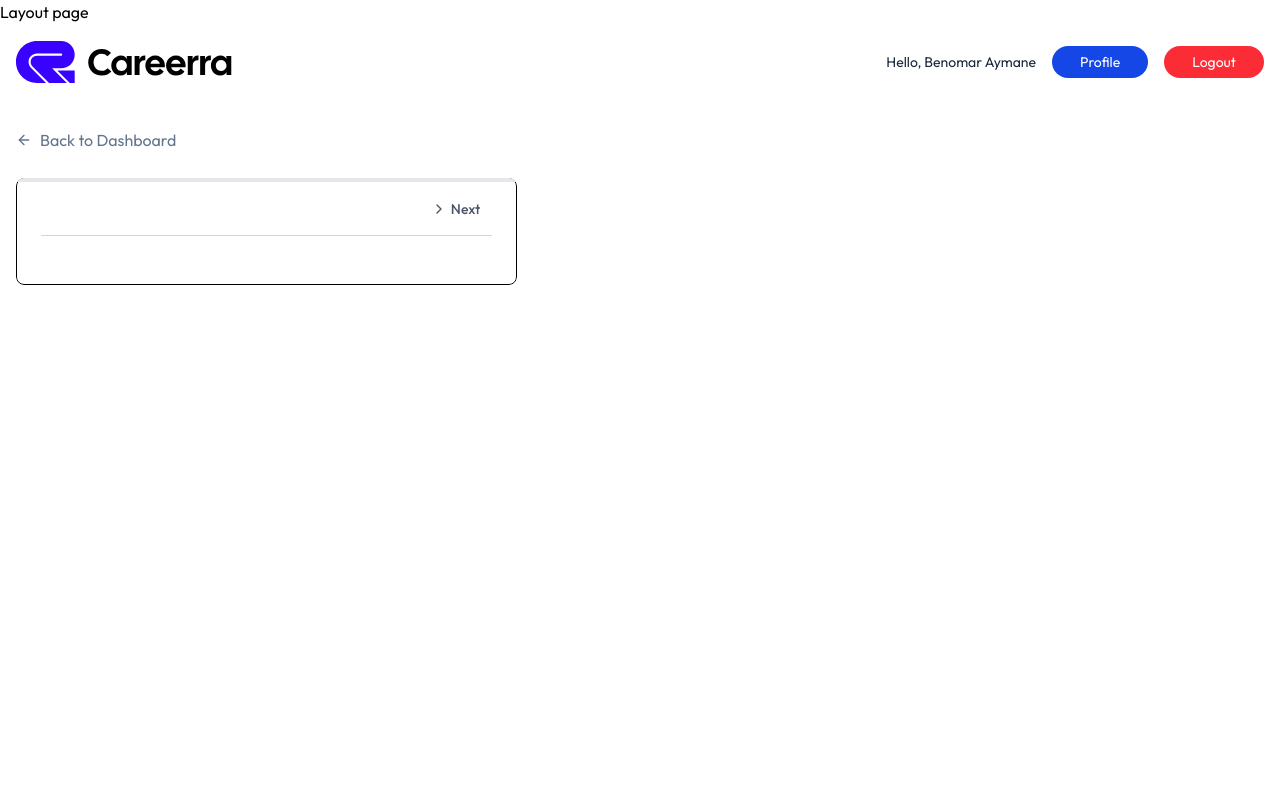
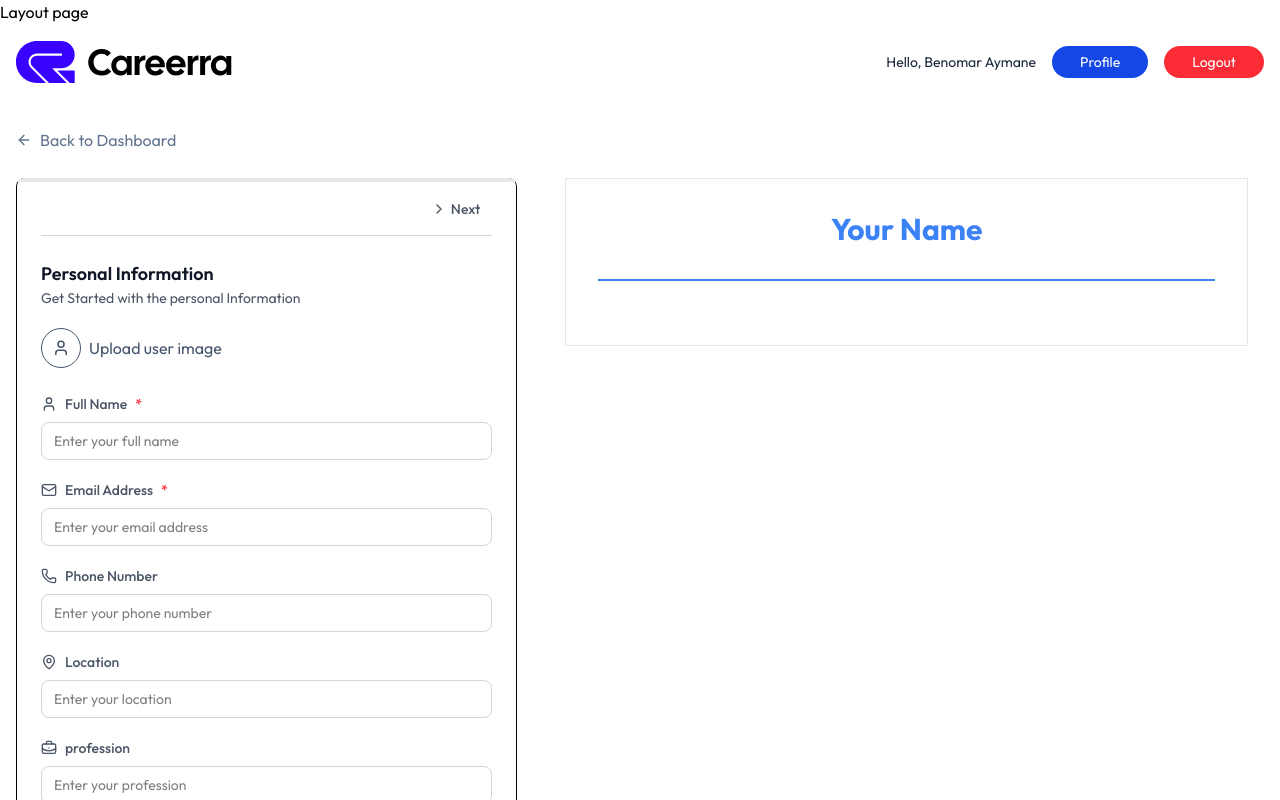
Before and after one commit to aymanebenomar/Careerra, a React (Vite) app in the folder careerrafrontend/: page /app/builder/1 in a window 1280 px wide. Shown: the top 800 px of the page. Built offline with nearby package versions, Linux system fonts and the light colour scheme.

Commit message:
Refactor PersonalinfoForm component to include additional fields and background removal option; integrate Resumepreview component into ResumeBuilder for dynamic resume template rendering

```diff
--- a/careerrafrontend/src/components/PersonalinfoForm.jsx
+++ b/careerrafrontend/src/components/PersonalinfoForm.jsx
@@ -1,11 +1,23 @@
-import { User, User2Icon } from 'lucide-react'
+import { BriefcaseBusiness, Globe, Mail, MapPin, Phone, User, User2Icon } from 'lucide-react'
 import React from 'react'
+import { Linkedin } from 'lucide-react';
 
-const PersonalinfoForm = ({data, onChange, removeNackground, setRemoveBackground}) => {
+const PersonalinfoForm = ({data, onChange, removeBackground, setRemoveBackground}) => {
 
 	const handleChange = (field, value) => {
 		onChange({...data, [field]:value})
 	}
+
+	const fields = [
+		{key: "full_name", label: "Full Name", icon: User, type:"text", required: true},
+		{key: "email", label: "Email Address", icon: Mail, type:"email", required: true},
+		{key: "phone", label: "Phone Number", icon: Phone, type:"tel"},
+		{key: "location", label: "Location", icon: MapPin, type:"text"},
+		{key: "profession", label: "profession", icon: BriefcaseBusiness, type:"text"},
+		{key: "linkedin", label: "Linkedin Profile", icon: Linkedin, type: "url"},
+		{key: "website", label: "Personal Website", icon: Globe, type: "url"}
+	]
+
   return (
 	<div>
 		<h3 className='text-lg font-semibold text-gray-900'>Personal Information</h3>
@@ -27,8 +39,44 @@ const PersonalinfoForm = ({data, onChange, removeNackground, setRemoveBackground
 					onChange={(e) => handleChange("image", e.target.files[0])}
 				/>
 			</label>
+			{
+				typeof data.image === 'object' && (
+					<div className='flex flex-col gap-1 pl-4 text-sm'>
+						<p>Remove Background</p>
+						<label className='relative inline-flex items-center cursor-pointer text-gray-900 gap-3'>
+							<input type="checkbox"  className='sr-only peer'
+							onChange={()=> setRemoveBackground(prev => !prev)} checked={removeBackground}
+							/>
+							<div className='w-9 h-5 bg-slate-300 rounded-full peer peer-checked:bg-green-600 transition-colors duration-200'>
+							</div>
+							<span className='dot absolute left-1 top-1 w-3 h-3 bg-white rounded-full transition-transform duration-200 ease-in-out
+							peer-checked:translate-x-4'></span>
+						</label>
+					</div>
+				)
+			}
+		</div>
 
-		</div>
+		{
+			fields.map((field) => {
+				const Icon = field.icon;
+				return (
+					<div key={field.key} className='space-y-1 mt-5'>
+						<label className='flex items-center gap-2 text-sm font-medium text-gray-600'>
+							<Icon  className='size-4' />
+							{field.label}
+							{field.required && <span className='text-red-500'>*</span>}
+						</label>
+						<input type={field.type} value={data[field.key] || ""}
+							onChange={(e) => handleChange(field.key, e.target.value)} className='mt-1 w-full px-3 py-2
+							border border-gray-300 rounded-lg focus:ring focus:ring-blue-700 focus:border-blue-700 outline-none
+							transition-colors text-sm' placeholder={`Enter your ${field.label.toLocaleLowerCase()}`}
+							required={field.required}
+						/>
+					</div>
+				)
+			})
+		}
 	</div>
   )
 }
--- /dev/null
+++ b/careerrafrontend/src/components/Resumepreview.jsx
@@ -0,0 +1,68 @@
+import React from 'react'
+import ModernTemplate from '../assets/templates/ModernTemplate';
+import MinimalTemplate from '../assets/templates/MinimalTemplate';
+import MinimalImageTemplate from '../assets/templates/MinimalImageTemplate';
+import ClassicTemplate from '../assets/templates/ClassicTemplate';
+
+const Resumepreview = ({data, template, accentColor, classes = ""}) => {
+
+	const renderTemplate = () => {
+
+		switch (template) {
+			case "modern":
+				return <ModernTemplate data={data} accentColor={accentColor} />
+			case "minimal":
+				return <MinimalTemplate data={data} accentColor={accentColor} />
+			case "minimal-image":
+				return <MinimalImageTemplate data={data} accentColor={accentColor} />;
+			default:
+				return <ClassicTemplate data={data} accentColor={accentColor} />;
+		}
+	}
+
+  return (
+	<div className='w-full bg-gray-100'>
+		<div id="resume-preview" className={"border border-gray-200 print:shadow-none print:border-none" + classes}>
+			{renderTemplate()}
+		</div>
+			<style jsx>
+				{`
+					@page {
+						size: letter;
+						margin: 0;
+					}
+
+					@media print {
+						html, body {
+							width: 8.5in;
+							height: 11in;
+							overflow: hidden;
+						}
+
+						body * {
+							visibility: hidden !important;
+						}
+
+						#resume-preview, #resume-preview * {
+							visibility: visible !important;
+						}
+
+						#resume-preview {
+							position: absolute !important;
+							left: 0;
+							top: 0;
+							width: 100% !important;
+							height: auto !important;
+							margin: 0 !important;
+							padding: 0 !important;
+							box-shadow: none !important;
+							border: none !important;
+						}
+					}
+				`}
+		</style>
+	</div>
+  )
+}
+
+export default Resumepreview
--- a/careerrafrontend/src/pages/ResumeBuilder.jsx
+++ b/careerrafrontend/src/pages/ResumeBuilder.jsx
@@ -3,6 +3,8 @@ import { useParams, Link } from 'react-router-dom'
 import { dummyResumeData } from '../assets/assets'
 import { ArrowLeftIcon, Briefcase, ChevronLeft, ChevronRight, FileText, FolderIcon, GraduationCap, Sparkles, User } from 'lucide-react'
 import Dashboard from './Dashboard';
+import PersonalinfoForm from '../components/PersonalinfoForm';
+import Resumepreview from '../components/Resumepreview';
 
 const ResumeBuilder = () => {
 
@@ -34,7 +36,7 @@ const ResumeBuilder = () => {
 	const [removeBackground, setRemoveBackground] = useState(false);
 
 	const sections = [
-		{id: "peronal", name: "Personal Info", icon: User},
+		{id: "personal", name: "Personal Info", icon: User},
 		{id: "summay", name: "summay", icon: FileText},
 		{id: "experience", name: "Experience", icon: Briefcase},
 		{id: "education", name: "Education", icon: GraduationCap},
@@ -66,7 +68,7 @@ const ResumeBuilder = () => {
 						{/* Progress barre - using activeSectionIndex */}
 						<hr  className='absolute top-0 left-0 right-0 border-2 border-gray-200'/>
 						<hr className='absolute top-0 left-0 h-1 bg-gradient-to-r
-						from-green-500 to-green-700 border-none transition-all duration-2000'
+						from-blue-700 to-green-500 border-none transition-all duration-2000'
 						style={{width: `${activeSectionIndex * 100 / (sections.length - 1)}%`}} />
 
 						{/* Section Navigation */}
@@ -94,9 +96,11 @@ const ResumeBuilder = () => {
 						<div className='space-y-6'>
 							{
 								activeSection.id === 'personal' && (
-									<div>
-
-									</div>
+									<PersonalinfoForm  data={resumeData.personal_info} onChange={(data) =>
+										setResumeData(prev => ({...prev, personal_info:data}))}
+										removeBackground={removeBackground}
+										setRemoveBackground={setRemoveBackground}
+										/>
 								)
 							}
 						</div>
@@ -104,7 +108,12 @@ const ResumeBuilder = () => {
 				</div>
 
 				{/* Right Panel - Preview */}
-				<div>
+				<div className='lg:col-span-7 max-lg:mt-6 px-4'>
+					<div>
+						{/* --- buttons --- */}
+					</div>
+
+					<Resumepreview data={resumeData} template={resumeData.template} accentColor={resumeData.accent_color} />
 
 				</div>
 			</div>
```
